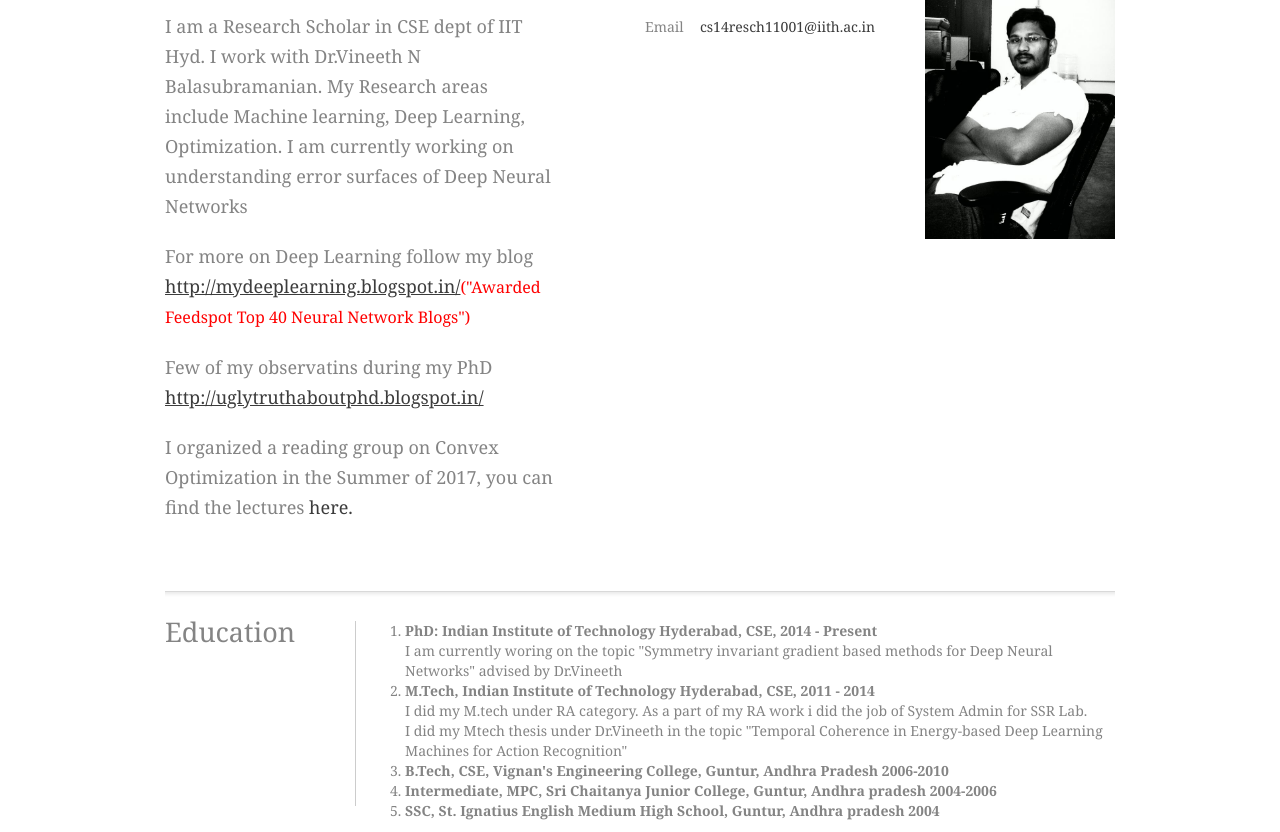
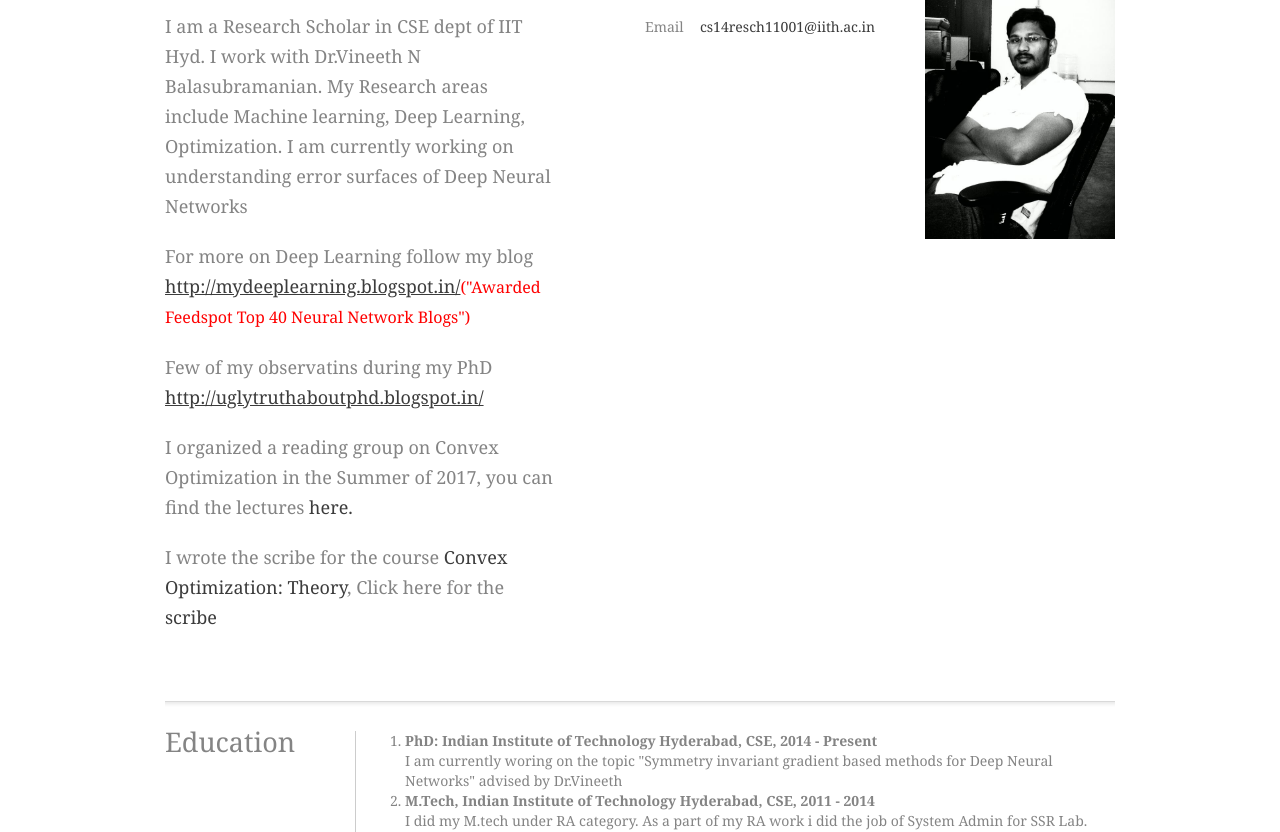
Before and after one commit to ravisankaradepu/ravisankaradepu.github.io, a plain HTML site: page index.html in a window 1280 px wide. Shown: the part 269-1101 px from the top of the page. Drawn offline with nearby package versions, Linux system fonts and the light colour scheme.

Commit message:
Update index.html

```diff
--- a/index.html
+++ b/index.html
@@ -27,6 +27,7 @@ mokṣayiṣyāmi mā śucaḥ </center></h3>
 	<p> For more on Deep Learning follow my blog <a href="http://mydeeplearning.blogspot.in/"><u>http://mydeeplearning.blogspot.in/</u></a><font size="3" color="red">("Awarded Feedspot Top 40 Neural Network Blogs")</font></p>
 	<p> Few of my observatins during my PhD <a href="http://uglytruthaboutphd.blogspot.in/"><u>http://uglytruthaboutphd.blogspot.in/</u></a></p>
   	<p> I organized a reading group on Convex Optimization in the Summer of 2017, you can find the lectures <a href="https://www.youtube.com/watch?v=5Ys4i2SY6v0&index=6&t=3031s&list=PLqHcZpowXvwj_rvWdq3EN2ISO9sF9Gtal">here.</a> </p>
+	  <p>I wrote the scribe for the course <a href="http://www.iith.ac.in/~saketha/teaching/cs5580.html">Convex Optimization: Theory</a>, Click here for the <a href="https://drive.google.com/drive/folders/1OceXCZ8keiD8hs1LoltsUW2ZuAS4Vkes?usp=sharing">scribe</a></p>
 	</div>
   <ul id="contact">
 
```
